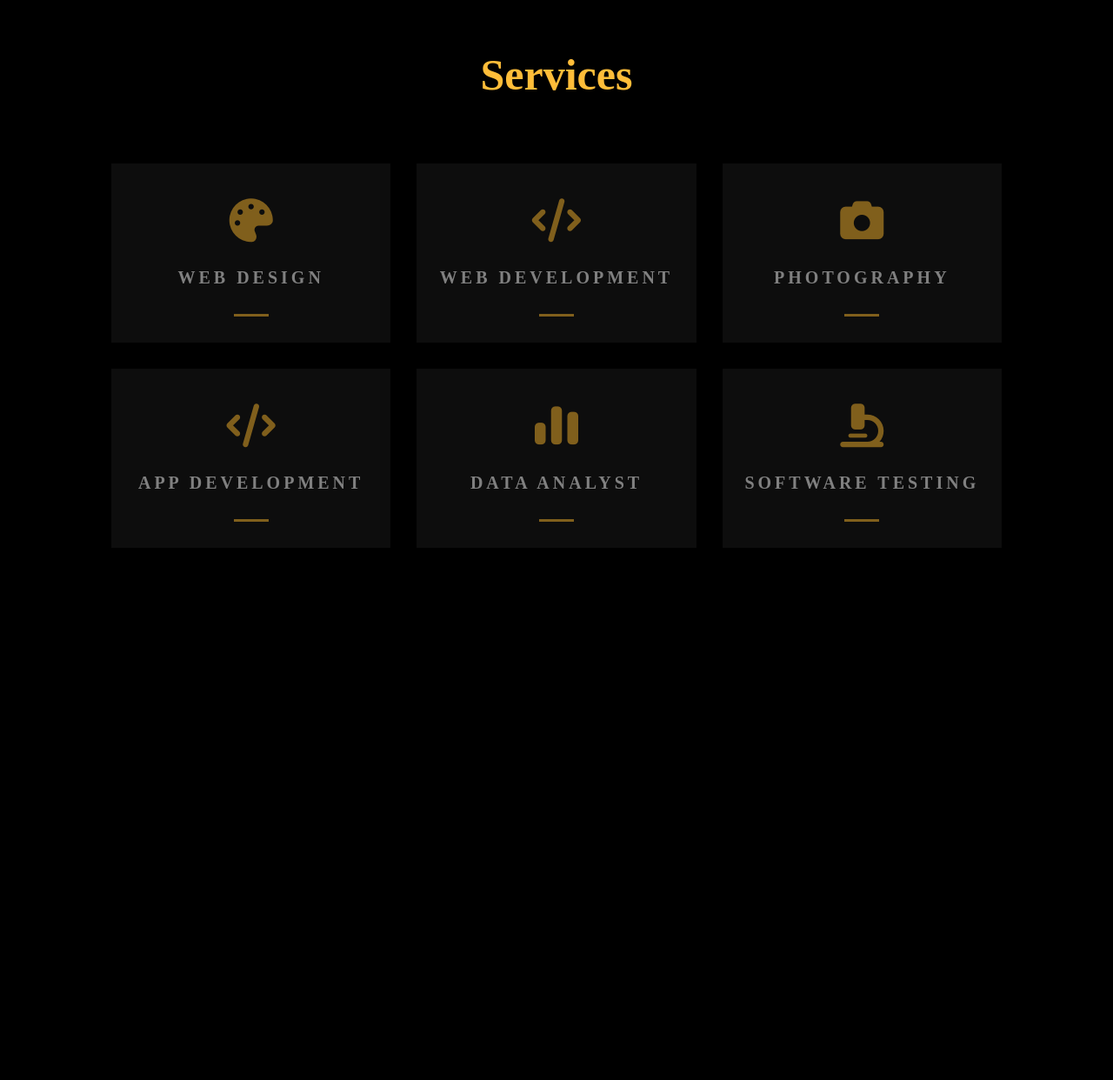
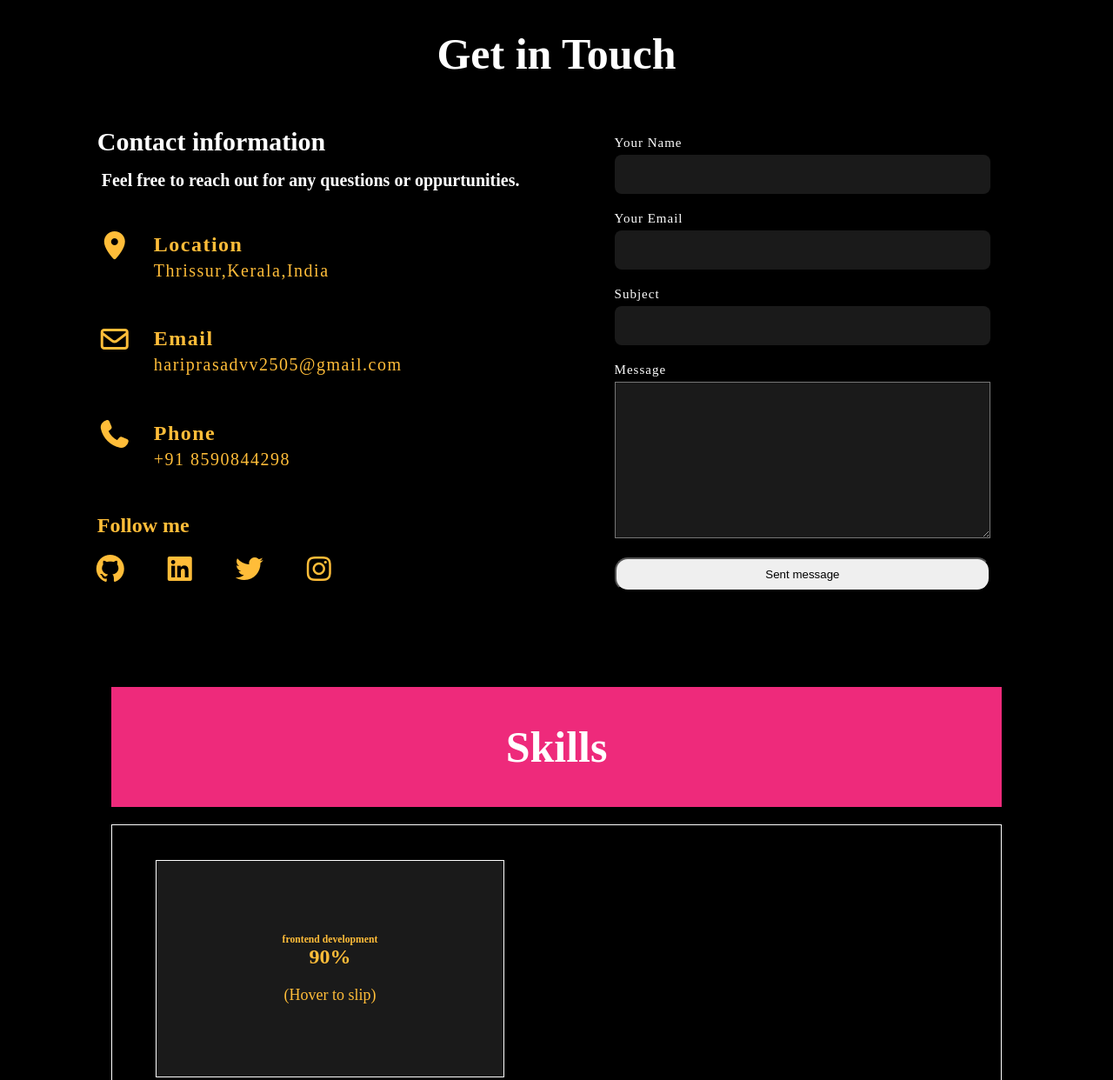
Before and after one commit to Hariprasad1303/portfolio, a website built with Parcel: page portfolio/src/index.html in a window 1280 px wide. Shown: the part 2281-3523 px from the top of the page at 87% size. Before the commit the page ends 2991 px from the top, so only its background shows below. Built offline with nearby package versions, Linux system fonts and the light colour scheme.

Commit message:
fiftheenth update

```diff
--- a/portfolio/src/index.html
+++ b/portfolio/src/index.html
@@ -32,7 +32,7 @@
           <li><a href="#about">About</a></li>
           <li><a href="#">Resume</a></li>
           <li><a href="#service">Service</a></li>
-          <li><a href="#">Skills</a></li>
+          <li><a href="#skills">Skills</a></li>
           <li><a href="#">Projects</a></li>
           <li><a href="#contact">Contact</a></li>
         </ul>
@@ -105,7 +105,43 @@
           </p>
         </div>
       </section>
-      <section class="skills"></section>
+      <section id="service">
+        <div class="service-heading">
+          <h2>Services</h2>
+        </div>
+        <div class="service-content">
+          <div class="service service1">
+            <div class="line"></div>
+            <h3>Web design</h3>
+            <i class="fa-solid fa-palette design-icon"></i>
+          </div>
+          <div class="service service2">
+            <div class="line"></div>
+            <h3>Web Development</h3>
+            <i class="fa-solid fa-code code-icon"></i>
+          </div>
+          <div class="service service3">
+            <div class="line"></div>
+            <h3>Photography</h3>
+            <i class="fa-solid fa-camera photo-icon"></i>
+          </div>
+          <div class="service service4">
+            <div class="line"></div>
+            <h3>App development</h3>
+            <i class="fa-solid fa-code code-icon"></i>
+          </div>
+          <div class="service service5">
+            <div class="line"></div>
+            <h3>Data analyst</h3>
+            <i class="fa-solid fa-chart-simple data-icon"></i>
+          </div>
+          <div class="service service6">
+            <div class="line"></div>
+            <h3>Software Testing</h3>
+            <i class="fa-solid fa-microscope test-icon"></i>
+          </div>
+        </div>
+      </section>
       <section class="projects"></section>
       <section id="contact">
         <div class="contact-heading">
@@ -180,40 +216,39 @@
           </form>
         </div>
       </section>
-      <section id="service">
-        <div class="service-heading">
-          <h2>Services</h2>
+      <section id="skills">
+        <div class="skills-heading">
+          <h2>Skills</h2>
         </div>
-        <div class="service-content">
-          <div class="service service1">
-            <div class="line"></div>
-            <h3>Web design</h3>
-            <i class="fa-solid fa-palette design-icon"></i>
-          </div>
-          <div class="service service2">
-            <div class="line"></div>
-            <h3>Web Development</h3>
-            <i class="fa-solid fa-code code-icon"></i>
-          </div>
-          <div class="service service3">
-            <div class="line"></div>
-            <h3>Photography</h3>
-            <i class="fa-solid fa-camera photo-icon"></i>
-          </div>
-          <div class="service service4">
-            <div class="line"></div>
-            <h3>App development</h3>
-            <i class="fa-solid fa-code code-icon"></i>
-          </div>
-          <div class="service service5">
-            <div class="line"></div>
-            <h3>Data analyst</h3>
-            <i class="fa-solid fa-chart-simple data-icon"></i>
-          </div>
-          <div class="service service6">
-            <div class="line"></div>
-            <h3>Software Testing</h3>
-            <i class="fa-solid fa-microscope test-icon"></i>
+        <div class="skills-container">
+          <div class="card1">
+            <div class="frontface">
+              <h3>frontend development</h3>
+              <span class="proficency">90%</span>
+              <p>(Hover to slip)</p>
+            </div>
+            <div class="backface">
+              <div class="progressbar">
+                <div class="bars">
+                  <h4>HTML</h4>
+                  <span class="barpercent">90%</span>
+                  <div class="basebar"></div>
+                  <div class="basebar htmlbar"></div>
+                </div>
+                <div class="bars">
+                  <h4>HTML</h4>
+                  <span class="barpercent">90%</span>
+                  <div class="basebar"></div>
+                  <div class="basebar htmlbar"></div>
+                </div>
+                <div class="bars">
+                  <h4>HTML</h4>
+                  <span class="barpercent">90%</span>
+                  <div class="basebar"></div>
+                  <div class="basebar htmlbar"></div>
+                </div>
+              </div>
+            </div>
           </div>
         </div>
       </section>
--- a/portfolio/src/style.css
+++ b/portfolio/src/style.css
@@ -568,3 +568,82 @@ textarea {
 .service6 {
   grid-area: service6;
 }
+#skills{
+  width:80%;
+  margin:8rem auto;
+  height:auto;
+  display:grid;
+  grid-template-columns: 1fr;
+  grid-template-rows: auto;
+  grid-template-areas: "skills-heading"
+                       "skills-container";
+ gap: 2rem;
+}
+.skills-heading{
+  grid-area: skills-heading;
+  background-color:#ee2a7b;
+}
+.skills-heading h2{
+  text-align: center;
+  font-size: 5rem;
+  color:white;
+  padding:4rem;
+}
+.skills-container{
+  border:1px solid white;
+  width:100%;
+  height:auto;
+  position: relative;
+  grid-area:skills-container;
+  display: grid;
+  grid-template-columns: 1fr 1fr;
+  grid-template-rows: 1fr 1fr;
+  grid-template-areas:"card1 card2"
+                      "card3 card4";
+  gap:2rem;
+}
+.card1{
+  position:relative;
+  height: 250px;
+  width:80%;
+  margin:4rem auto;
+  background-color: rgba(255, 255, 255, 0.1);
+  border: 1px solid white;
+  transform-style: preserve-3d;
+  transition: all 0.8s ease-in;
+  color: #ffbd39;
+}
+.card1:hover{
+  transform: rotateY(180deg);
+}
+.frontface{
+  display:flex;
+  flex-direction: column;
+  justify-content: center;
+  align-items: center;
+  position:absolute;
+  height:100%;
+  width:100%;
+  backface-visibility:hidden;
+}
+.frontface h2{
+  font-size:3.5rem;
+  font-weight:800;
+  margin-bottom:3rem;
+  text-transform: capitalize;
+}
+.proficency{
+  font-size:2.4rem;
+  font-weight:800;
+  margin-bottom:2rem;
+}
+.frontface>p{
+  font-size:1.8rem;
+}
+.backface{
+  position:absolute;
+  height:100%;
+  width:100%;
+  backface-visibility:hidden;
+  transform: rotateY(180deg);
+}
```
